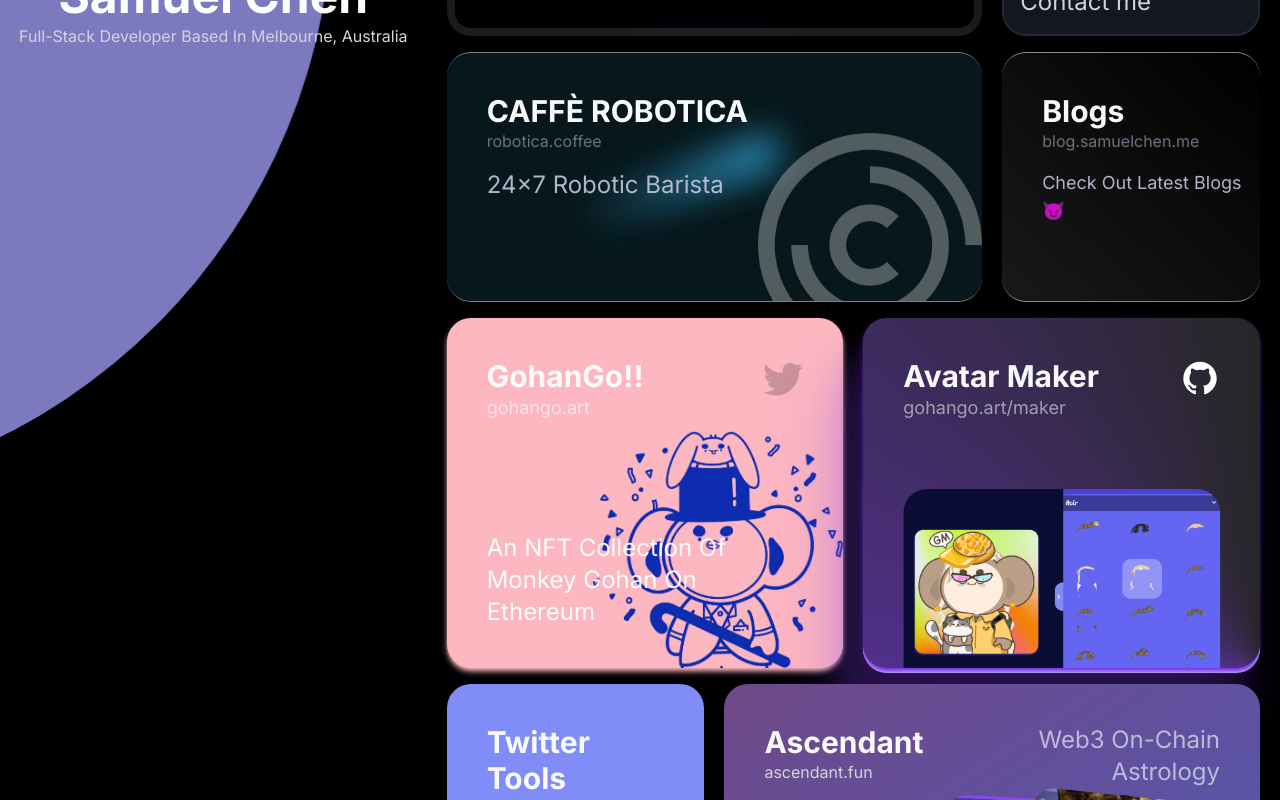
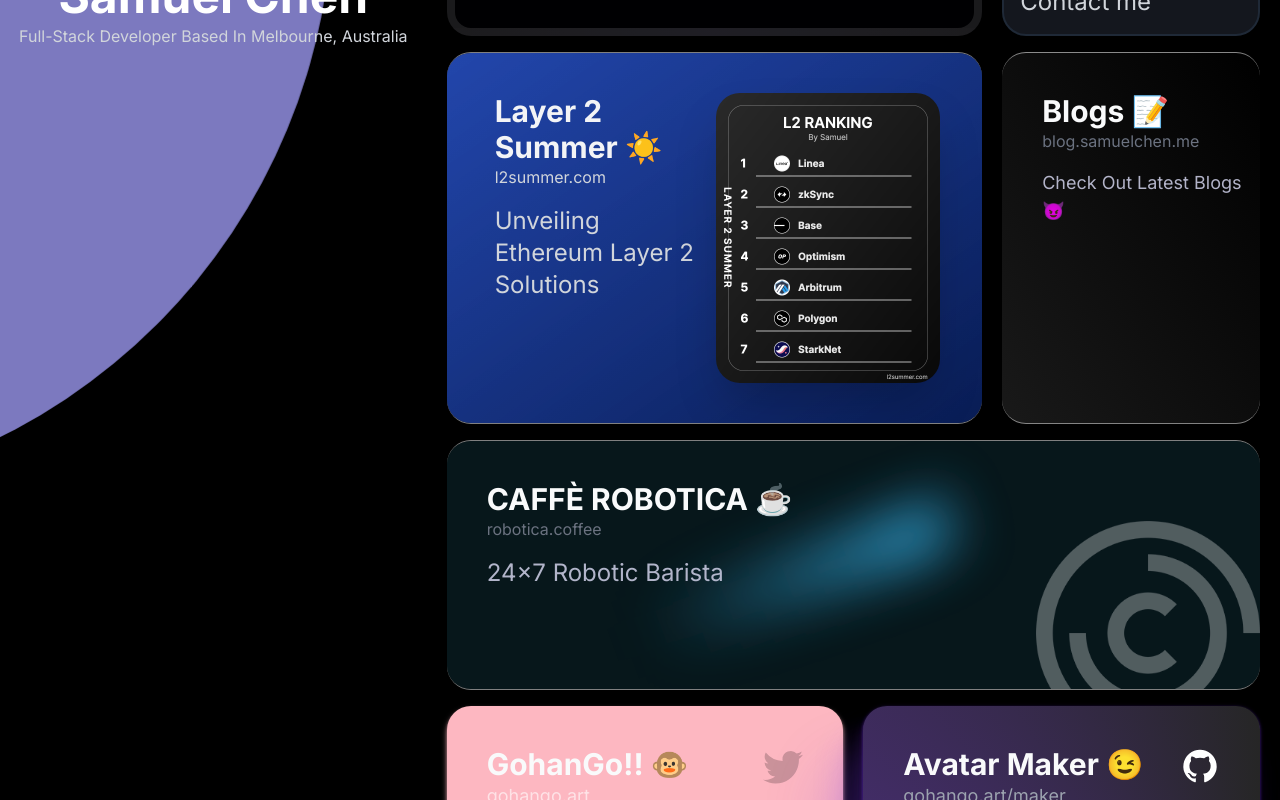
Before and after one commit to DbgKinggg/portfolio, a Next.js app: page / in a window 1280 px wide. Shown: the part 500-1300 px from the top of the page. Built offline with nearby package versions, Linux system fonts and the light colour scheme.

Commit message:
feat: add l2 summer and emojis

```diff
--- a/app/(site)/components/MainPanel.tsx
+++ b/app/(site)/components/MainPanel.tsx
@@ -9,6 +9,7 @@
 import SkillsCard from './cards/SkillsCard'
 import LanguagesCard from './cards/LanguagesCard'
 import BlogsCard from './cards/BlogsCard'
+import L2SummerCard from './cards/L2SummerCard'
 import Footer from './Footer'
 
 function MainPanel() {
@@ -18,8 +19,9 @@
         <GradientBlob />
         <IntroCard />
         <SocialWrapperCards />
+        <L2SummerCard />
+        <BlogsCard />
         <RoboticaCard />
-        <BlogsCard />
         <GohanGoCard />
         <AvatarMakerCard />
         <TwitterToolsCard />
--- a/app/(site)/components/cards/AscendantCard.tsx
+++ b/app/(site)/components/cards/AscendantCard.tsx
@@ -4,7 +4,7 @@
   return (
     <div className="relative z-10 flex min-h-[400px] w-full flex-col items-start overflow-hidden rounded-3xl bg-gradient-to-br from-[#6f4988] to-[#5059b6] px-10 py-10 lg:col-span-4 lg:min-h-[350px] lg:flex-row lg:justify-between lg:px-10 lg:py-10">
       <div>
-        <h3 className="text-3xl font-bold text-gray-50">Ascendant</h3>
+        <h3 className="text-3xl font-bold text-gray-50">Ascendant 🔮</h3>
         <a
           className="text-gray-300"
           href="https://ascendant.fun/"
--- a/app/(site)/components/cards/AvatarMakerCard.tsx
+++ b/app/(site)/components/cards/AvatarMakerCard.tsx
@@ -13,7 +13,7 @@
       <div className="relative z-10 flex justify-between">
         <div>
           <h3 className="relative z-10 text-3xl font-bold text-gray-50">
-            Avatar Maker
+            Avatar Maker 😉
           </h3>
           <a
             className="text-gray-400 lg:text-lg"
--- a/app/(site)/components/cards/BlogsCard.tsx
+++ b/app/(site)/components/cards/BlogsCard.tsx
@@ -2,7 +2,7 @@
     return (
         <div className="relative flex bg-gradient-to-tr from-[#191919] to-black min-h-[250px] w-full flex-col overflow-hidden rounded-3xl border-y border-y-white/50 px-10 py-10 md:mx-auto lg:col-span-2 lg:px-10 lg:py-10">
             <div className="absolute z-10 flex flex-col">
-                <h3 className="text-3xl font-bold text-gray-50">Blogs</h3>
+                <h3 className="text-3xl font-bold text-gray-50">Blogs 📝</h3>
                 <a
                     className="text-gray-500"
                     href="https://blog.samuelchen.me/"
--- a/app/(site)/components/cards/GohanGoCard.tsx
+++ b/app/(site)/components/cards/GohanGoCard.tsx
@@ -6,7 +6,7 @@
     <div className="relative z-10 flex min-h-[350px] w-full flex-col justify-between overflow-hidden rounded-3xl bg-[#fdb7c1] px-10 py-10 shadow-md shadow-[#fdb7c1] lg:col-span-3 lg:px-10 lg:py-10">
       <div className="relative z-10 flex justify-between">
         <div>
-          <h3 className="text-3xl font-bold text-gray-50">GohanGo!!</h3>
+          <h3 className="text-3xl font-bold text-gray-50">GohanGo!! 🐵</h3>
           <a
             className="text-white/60 lg:text-lg"
             href="https://gohango.art/"
--- /dev/null
+++ b/app/(site)/components/cards/L2SummerCard.tsx
@@ -0,0 +1,40 @@
+import Image from 'next/image'
+
+function L2SummerCard() {
+    return (
+        <div className="relative grid md:grid-cols-2 min-h-[250px] w-full overflow-hidden rounded-3xl border-y border-y-white/50 px-10 py-10 md:mx-auto lg:col-span-4 lg:px-10 lg:py-10">
+            <div className="absolute z-0 inset-0 bg-gradient-to-b backdrop-blur-2x opacity-70"
+                style={{
+                    background: 'linear-gradient(to right bottom,rgb(255 255 255/10%),rgb(0 0 0/50%)), #1a53f4',
+                }}
+            />
+            <div className="z-10 flex flex-col px-2">
+                <h3 className="text-3xl font-bold text-gray-100">
+                    Layer 2 Summer ☀️
+                </h3>
+                <a
+                    className="text-gray-300"
+                    href="https://www.l2summer.com/"
+                    target="_blank"
+                >
+                    l2summer.com
+                </a>
+                <p className="relative z-30 mt-2 max-w-xs text-xl capitalize text-gray-300 lg:mt-4 lg:text-2xl">
+                    Unveiling Ethereum Layer 2 Solutions
+                </p>
+            </div>
+            <div className="flex">
+                <Image
+                    src="/images/l2-summer-sample.png"
+                    width="0"
+                    height="0"
+                    sizes="100vw"
+                    className="w-56 mt-4 md:mt-0 mx-auto md:ml-auto relative shadow-2xl z-10 rounded-3xl"
+                    alt="robotica icon"
+                />
+            </div>
+        </div>
+    )
+}
+
+export default L2SummerCard
--- a/app/(site)/components/cards/LanguagesCard.tsx
+++ b/app/(site)/components/cards/LanguagesCard.tsx
@@ -16,7 +16,7 @@
 
   return (
     <div className="relative z-10 w-full overflow-hidden rounded-3xl bg-gradient-to-tr from-[#dce35b] via-[#45b649] via-30% to-[#dce35b] px-10 py-10 lg:col-span-2 lg:px-6 lg:py-10">
-      <h3 className="text-3xl font-bold">I speak</h3>
+      <h3 className="text-3xl font-bold">I speak 🌐</h3>
       <div className="mt-8 flex h-full flex-col justify-evenly space-y-2 pb-12">
         {languages.map((language) => (
           <div
--- a/app/(site)/components/cards/RoboticaCard.tsx
+++ b/app/(site)/components/cards/RoboticaCard.tsx
@@ -2,10 +2,10 @@
 
 function RoboticaCard() {
   return (
-    <div className="relative flex min-h-[250px] w-full flex-col overflow-hidden rounded-3xl border-y border-y-white/50 px-10 py-10 md:mx-auto lg:col-span-4 lg:px-10 lg:py-10">
+    <div className="relative flex min-h-[250px] w-full flex-col overflow-hidden rounded-3xl border-y border-y-white/50 px-10 py-10 md:mx-auto lg:col-span-6 lg:px-10 lg:py-10">
       <div className="absolute inset-0 bg-[#247587]/20 backdrop-blur-2xl" />
       <div className="absolute z-10 flex flex-col">
-        <h3 className="text-3xl font-bold text-gray-50">CAFFÈ ROBOTICA</h3>
+        <h3 className="text-3xl font-bold text-gray-50">CAFFÈ ROBOTICA ☕</h3>
         <a
           className="text-gray-500"
           href="https://robotica.coffee/"
--- a/app/(site)/components/cards/SkillsCard.tsx
+++ b/app/(site)/components/cards/SkillsCard.tsx
@@ -44,7 +44,7 @@
 
   return (
     <div className="relative z-10 w-full overflow-hidden rounded-3xl bg-gradient-to-tr from-slate-800 to-slate-950 py-10 lg:col-span-4 lg:py-10">
-      <h3 className="px-10 text-3xl font-bold text-gray-50">Techs that</h3>
+      <h3 className="px-10 text-3xl font-bold text-gray-50">Techs that 👨‍💻</h3>
       <p className="mt-2 px-10 text-lg text-gray-400">I use...</p>
       <div className="masked-fade-out">
         {skillList.map((skills) => (
--- a/app/(site)/components/cards/TwitterToolsCard.tsx
+++ b/app/(site)/components/cards/TwitterToolsCard.tsx
@@ -3,7 +3,7 @@
 function TwitterToolsCard() {
   return (
     <div className="relative z-10 min-h-[260px] w-full rounded-3xl bg-[#808df8] px-10 py-10 lg:col-span-2 lg:px-10 lg:py-10">
-      <h3 className="text-3xl font-bold text-gray-50">Twitter Tools</h3>
+      <h3 className="text-3xl font-bold text-gray-50">Twitter Tools ✖️</h3>
       <a
         className="text-gray-300"
         href="https://app.gohango.art/"
```
Also changed, not shown: public/images/l2-summer-logo.svg (added), public/images/l2-summer-sample.png (added). Lines whose indentation alone changed are shown as unchanged.
